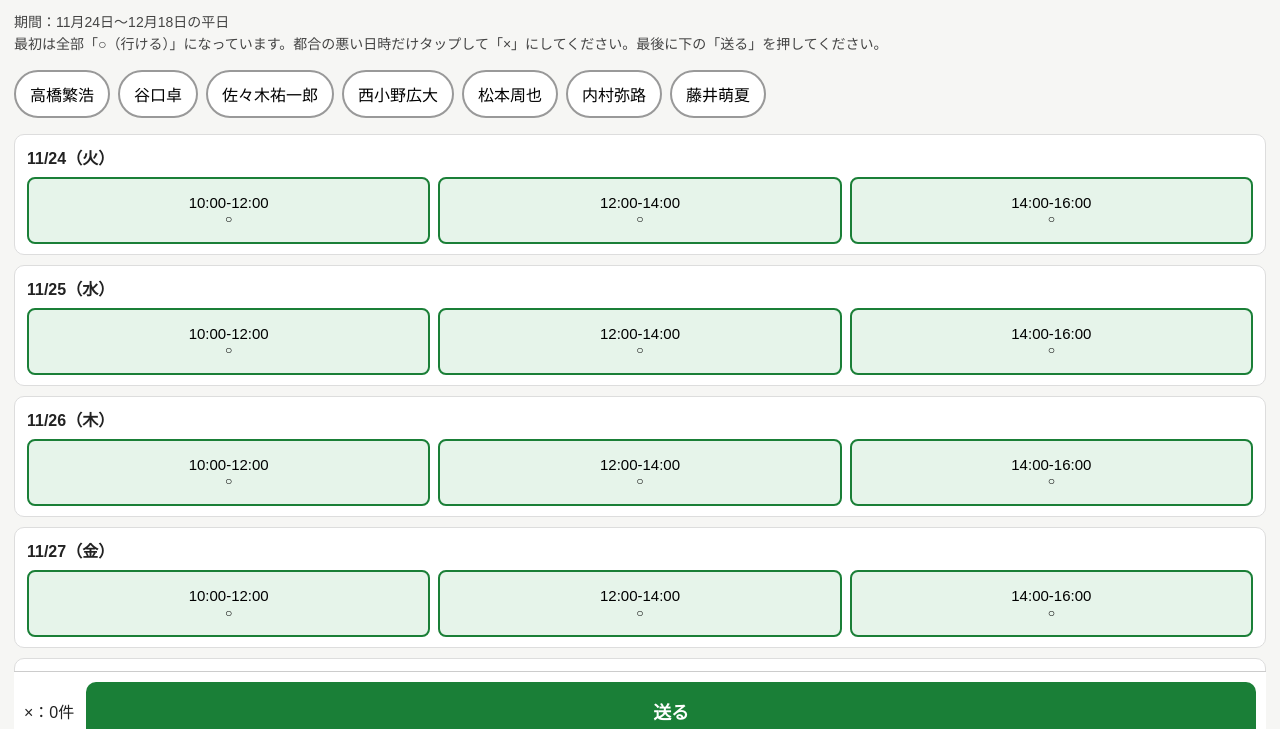
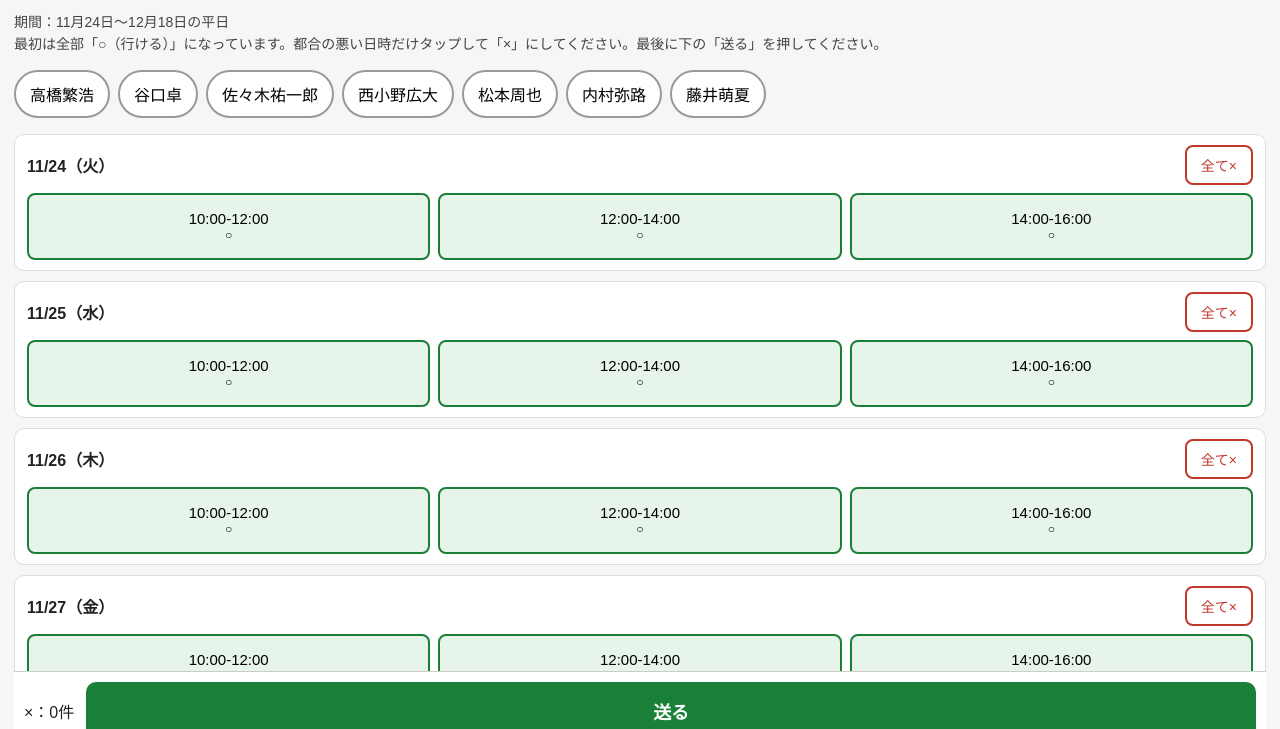
Before and after one commit to sskyou1971chukyo-web/swimiq, a plain HTML site: page schedule.html in a window 1280 px wide. Shown: the part 50-779 px from the top of the page. Drawn offline with Linux system fonts and the light colour scheme.

Commit message:
日程調整ページに日ごとの全て×ボタンを追加

```diff
--- a/schedule.html
+++ b/schedule.html
@@ -12,7 +12,10 @@ p.note{font-size:14px;color:#444;line-height:1.6}
 .chip{padding:10px 14px;border:2px solid #999;border-radius:999px;background:#fff;font-size:16px;cursor:pointer}
 .chip.sel{border-color:#1a7f37;background:#e6f4ea;font-weight:bold}
 .day{background:#fff;border:1px solid #ddd;border-radius:10px;padding:10px 12px;margin-bottom:10px}
-.day h2{font-size:16px;margin:0 0 8px}
+.dayhead{display:flex;align-items:center;justify-content:space-between;margin-bottom:8px}
+.day h2{font-size:16px;margin:0}
+.allbtn{padding:8px 14px;font-size:14px;border-radius:8px;border:2px solid #c0392b;background:#fff;color:#c0392b;cursor:pointer}
+.allbtn.back{border-color:#1a7f37;color:#1a7f37}
 .slots{display:flex;gap:8px}
 .slot{flex:1;padding:14px 4px;font-size:15px;border-radius:8px;border:2px solid #1a7f37;background:#e6f4ea;cursor:pointer;text-align:center;line-height:1.3}
 .slot small{display:block;font-size:12px}
@@ -82,7 +85,18 @@ function paint(){
   daysEl.innerHTML = '';
   DAYS.forEach(function(day){
     var div = document.createElement('div'); div.className = 'day';
-    var h = document.createElement('h2'); h.textContent = day.m + '/' + day.d + '（' + day.w + '）'; div.appendChild(h);
+    var head = document.createElement('div'); head.className = 'dayhead';
+    var h = document.createElement('h2'); h.textContent = day.m + '/' + day.d + '（' + day.w + '）'; head.appendChild(h);
+    var allNg = SLOTS.every(function(s){ return answers[day.m + '/' + day.d + '|' + s] === '×'; });
+    var ab = document.createElement('button');
+    ab.className = 'allbtn' + (allNg ? ' back' : '');
+    ab.textContent = allNg ? '全て○' : '全て×';
+    ab.onclick = function(){
+      SLOTS.forEach(function(s){ answers[day.m + '/' + day.d + '|' + s] = allNg ? '○' : '×'; });
+      paint();
+    };
+    head.appendChild(ab);
+    div.appendChild(head);
     var row = document.createElement('div'); row.className = 'slots';
     SLOTS.forEach(function(s){
       var key = day.m + '/' + day.d + '|' + s;
```
